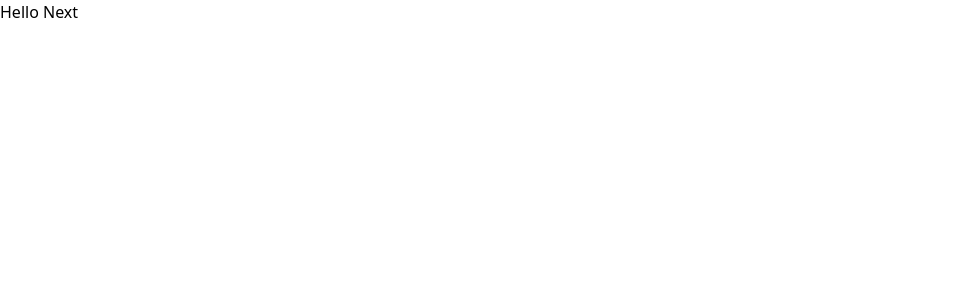
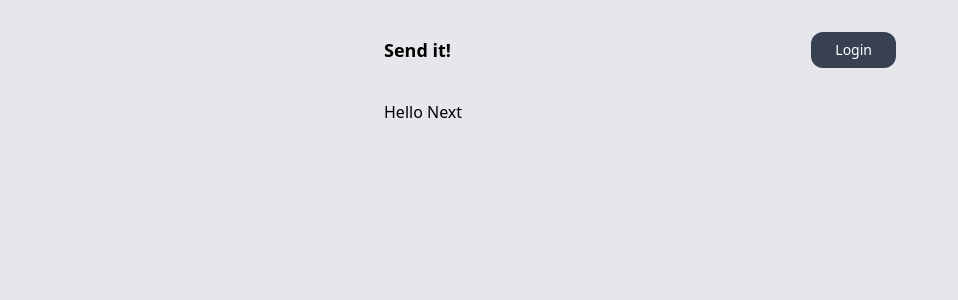
Before and after one commit to hashtagobi1/sendItApp, a Next.js app: page / in a window 1280 px wide. Shown: the top 300 px of the page, without its empty margins (0-958 px from the left). Built offline with nearby package versions, Linux system fonts and the light colour scheme.

Commit message:
basic layoout... why doesn't login work?

```diff
--- a/app/api/auth/[...nextauth].ts
+++ /dev/null
@@ -1,15 +0,0 @@
-import NextAuth from "next-auth";
-import GoogleProvider from "next-auth/providers/google";
-import { PrismaAdapter } from "@next-auth/prisma-adapter";
-import { PrismaClient } from "@prisma/client";
-import prisma from "../../../prisma/client";
-
-export const authOptions = {
-  providers: [
-    GoogleProvider({
-      clientId: process.env.GOOGLE_CLIENT_ID ?? "",
-      clientSecret: process.env.GOOGLE_CLIENT_SECRET ?? "",
-    }),
-  ],
-};
-export default NextAuth(authOptions);
--- a/app/api/hello/route.ts
+++ /dev/null
@@ -1,3 +0,0 @@
-export async function GET(request: Request) {
-  return new Response('Hello, Next.js!')
-}
--- /dev/null
+++ b/app/auth/Login.tsx
@@ -0,0 +1,17 @@
+"use client";
+import { signIn } from "next-auth/react";
+
+const Login = () => {
+  return (
+    <li className="list-none">
+      <button
+        onClick={() => signIn()}
+        className="text-sm bg-gray-700 text-white py-2 px-6 rounded-xl disabled:opacity-25"
+      >
+        Login
+      </button>
+    </li>
+  );
+};
+
+export default Login;
--- /dev/null
+++ b/app/auth/Nav.tsx
@@ -0,0 +1,20 @@
+import React from "react";
+import Link from "next/link";
+import Login from "./Login";
+type Props = {};
+
+const Nav = async (props: Props) => {
+  return (
+    <nav className="flex justify-between items-center py-8">
+      <Link href="/">
+        <h1 className="font-bold text-lg">Send it!</h1>
+      </Link>
+
+      <ul className="flex items-center gap-6">
+        <Login />
+      </ul>
+    </nav>
+  );
+};
+
+export default Nav;
--- a/app/layout.tsx
+++ b/app/layout.tsx
@@ -1,18 +1,30 @@
-import './globals.css'
+import Nav from "./auth/Nav";
+import "./globals.css";
+import { Roboto } from "@next/font/google";
+
+const roboto = Roboto({
+  subsets: ["latin"],
+  weight: ["400", "700"],
+  variable: "--font-roboto",
+});
 
 export const metadata = {
-  title: 'Create Next App',
-  description: 'Generated by create next app',
-}
+  title: "Create Next App",
+  description: "Generated by create next app",
+};
 
 export default function RootLayout({
   children,
 }: {
-  children: React.ReactNode
+  children: React.ReactNode;
 }) {
   return (
     <html lang="en">
-      <body>{children}</body>
+      <body className={`mx-4 md:mx-48 xl:mx-96 ${roboto.variable} bg-gray-200`}>
+        {/* @ts-expect-error Server Component */}
+        <Nav />
+        {children}
+      </body>
     </html>
-  )
+  );
 }
--- a/package.json
+++ b/package.json
@@ -10,6 +10,7 @@
   },
   "dependencies": {
     "@next-auth/prisma-adapter": "^1.0.5",
+    "@next/font": "^13.3.0",
     "@prisma/client": "^4.12.0",
     "@types/react": "18.0.37",
     "@types/react-dom": "18.0.11",
--- /dev/null
+++ b/pages/api/auth/[...nextauth].ts
@@ -0,0 +1,39 @@
+import NextAuth from "next-auth";
+import GoogleProvider from "next-auth/providers/google";
+import { PrismaAdapter } from "@next-auth/prisma-adapter";
+import { PrismaClient } from "@prisma/client";
+import prisma from "../../../prisma/client";
+
+const handler = NextAuth({
+  adapter: PrismaAdapter(prisma),
+  providers: [
+    GoogleProvider({
+      clientId: process.env.GOOGLE_CLIENT_ID ?? "",
+      clientSecret: process.env.GOOGLE_CLIENT_SECRET ?? "",
+    }),
+  ],
+});
+export { handler as GET, handler as POST };
+
+/**
+ *
+ *
+ *
+ * import NextAuth from "next-auth";
+import GoogleProvider from "next-auth/providers/google";
+import { PrismaAdapter } from "@next-auth/prisma-adapter";
+import { PrismaClient } from "@prisma/client";
+import prisma from "../../../prisma/client";
+
+export const authOptions = {
+  adapter:PrismaAdapter(prisma),
+  providers: [
+    GoogleProvider({
+      clientId: process.env.GOOGLE_CLIENT_ID ?? "",
+      clientSecret: process.env.GOOGLE_CLIENT_SECRET ?? "",
+    }),
+  ],
+};
+export default NextAuth(authOptions);
+
+ */
```
Also changed, not shown: 1 other file (tests, documents, lock files or other folders).
